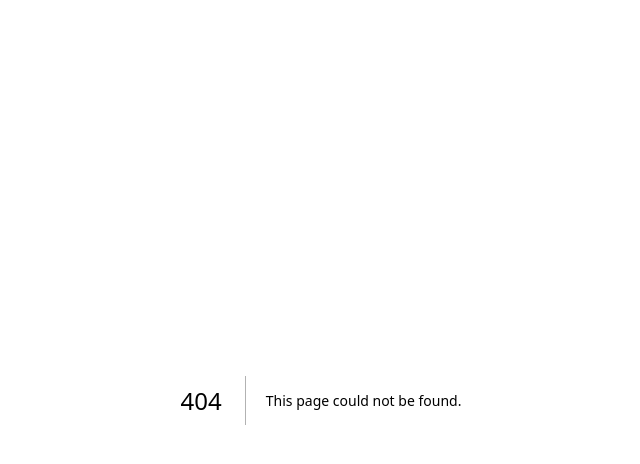
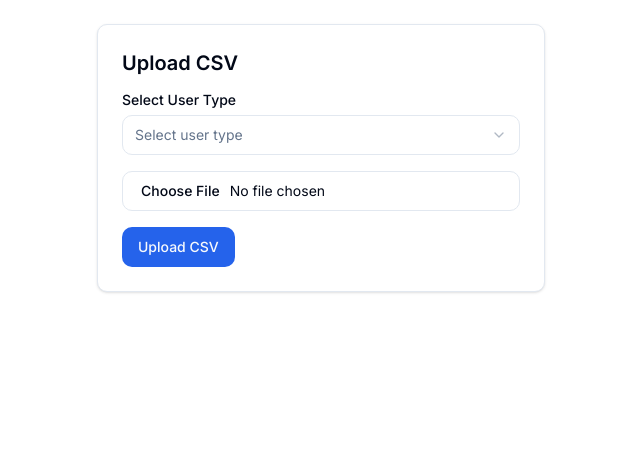
Before and after one commit to ClassLogs/ClassLog, a Next.js app: page /admin/upload in a window 1280 px wide. Before the commit this address had no page. Shown: the top 464 px of the page, without its empty margins (319-959 px from the left). Built offline with nearby package versions, Linux system fonts and the light colour scheme.

Commit message:
Added admin upload

```diff
--- /dev/null
+++ b/app/admin/upload/page.tsx
@@ -0,0 +1,10 @@
+// app/admin/upload/page.tsx
+import CSVUploader from "@/components/admin/CSVUpload"
+
+export default function UploadPage() {
+  return (
+    <main className="p-6">
+      <CSVUploader />
+    </main>
+  )
+}
```
